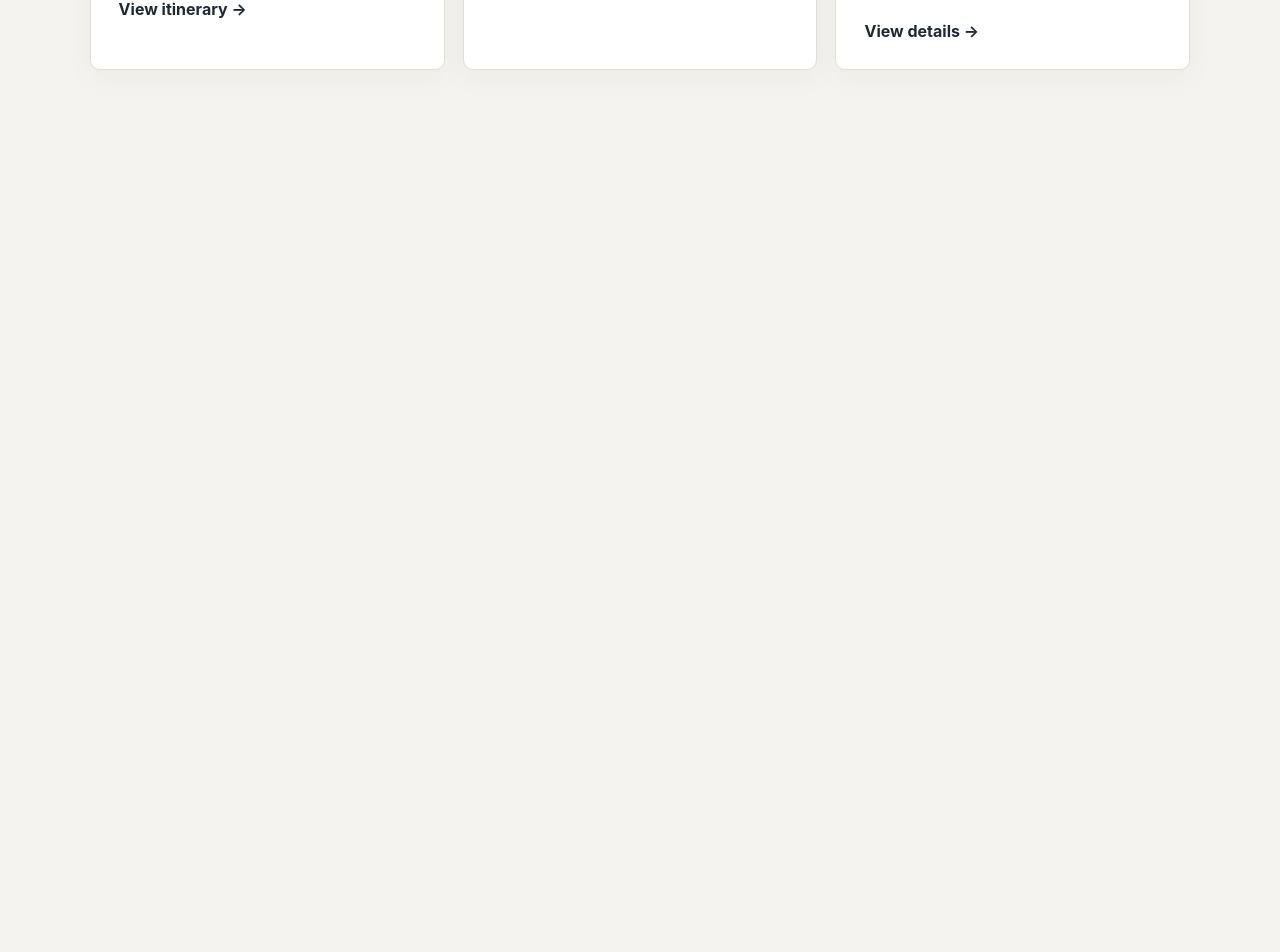
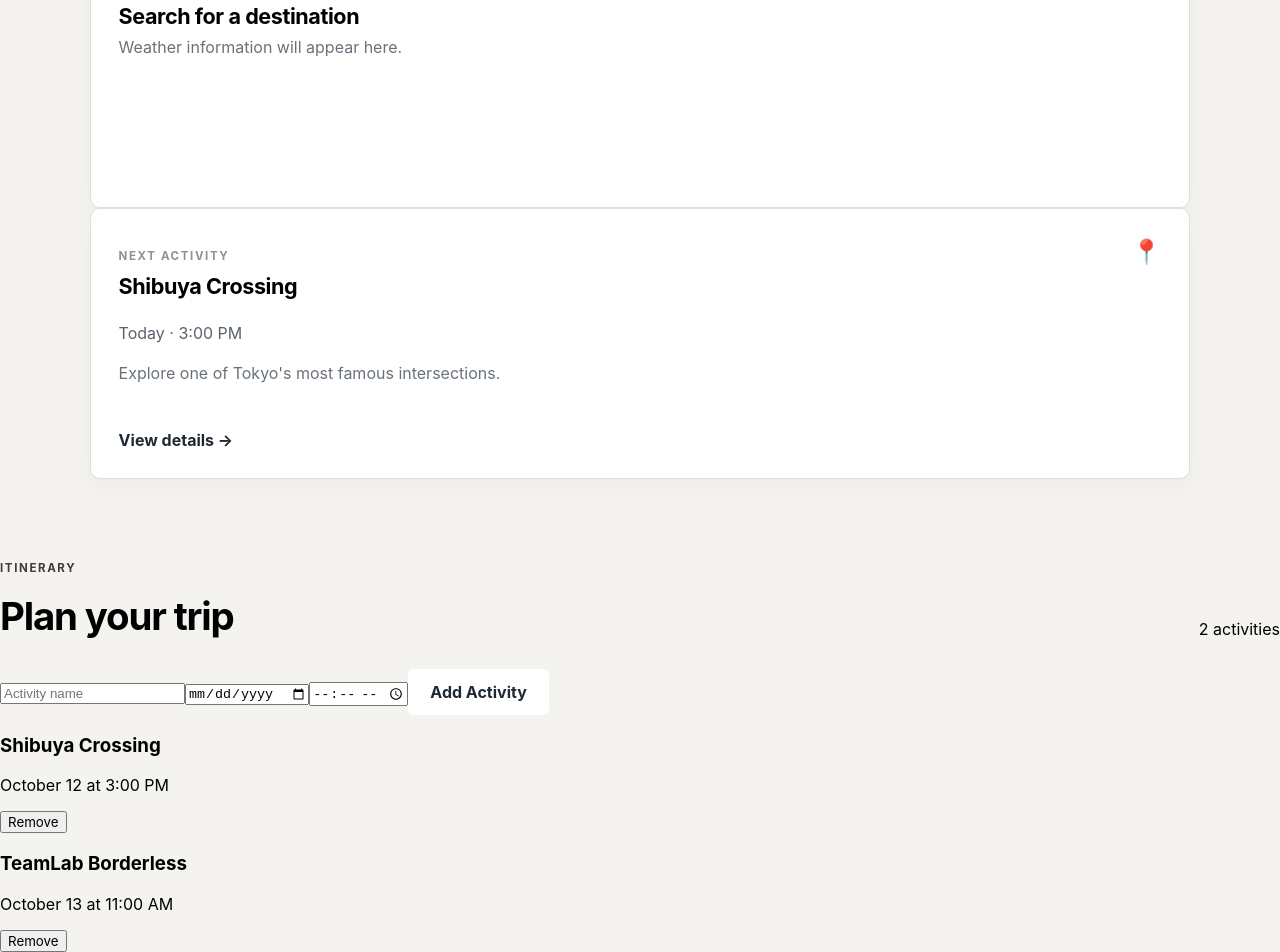
Before and after one commit to MAXIMUS-TURBO/RoamReady, a React (Vite) app: page / in a window 1280 px wide. Shown: the part 966-1918 px from the top of the page. Before the commit the page ends 1106 px from the top, so only its background shows below. Built offline with nearby package versions, Linux system fonts and the light colour scheme.

Commit message:
Saving trips (rough draft): Add interactive trip planner

```diff
--- a/src/App.jsx
+++ b/src/App.jsx
@@ -15,6 +15,7 @@
 import TripCard from './components/TripCard'
 import WeatherCard from './components/WeatherCard'
 import ActivityCard from './components/ActivityCard'
+import TripPlanner from './components/TripPlanner'
 
 import { getWeather } from './services/weatherApi'
 //adds weather api functionality to the app.
@@ -25,11 +26,24 @@
   const [loading, setLoading] = useState(false)
   const [error, setError] = useState('')
 
+  const [activities, setActivities] = useState([
+    {
+      id: 1,
+      name: 'Shibuya Crossing',
+      date: 'October 12',
+      time: '3:00 PM',
+    },
+    {
+      id: 2,
+      name: 'TeamLab Borderless',
+      date: 'October 13',
+      time: '11:00 AM',
+    },
+  ])
   async function handleSearch(searchDestination) {
   setDestination(searchDestination)
   setLoading(true)
   setError('')
-
   try {
     const weatherData = await getWeather(searchDestination)
     setWeather(weatherData)
@@ -41,37 +55,52 @@
   }
 }
 
+  function addActivity(activity) {
+  setActivities((currentActivities) => [
+    ...currentActivities,
+    {
+      ...activity,
+      id: Date.now(),
+    },
+  ])
+}
+
+function removeActivity(id) {
+  setActivities((currentActivities) =>
+    currentActivities.filter((activity) => activity.id !== id)
+  )
+}
+//React specifically recommends replacing the array
+// with a new one instead of mutating state directly
+
+
+
   return (
-    <div className="app">
+    <>
       <Navbar />
 
-      <main>
+
         <Hero onSearch={handleSearch} />
 
-        <section className="dashboard" id="dashboard">
-          <div className="section-heading">
-            <div>
-              <p className="section-label">YOUR DASHBOARD</p>
-              <h2>Ready for your next adventure?</h2>
-            </div>
-
-            <button className="secondary-button">
-              View all trips
-            </button>
-          </div>
-
-          <div className="dashboard-grid">
+        <main className="dashboard">
                 <TripCard
               destination={destination}
               dates="October 12 - October 20"
               daysAway="28"
             />
-            <WeatherCard weather={weather} loading={loading} error={error}  />
+            <WeatherCard
+            weather={weather}
+            loading={loading}
+            error={error}  />
             <ActivityCard />
-          </div>
-        </section>
-      </main>
-    </div>
+            </main>
+            <TripPlanner
+              activities={activities}
+              onAddActivity={addActivity}
+              onRemoveActivity={removeActivity}
+            />
+         </>
+
   )
 }
 
--- /dev/null
+++ b/src/components/TripPlanner.jsx
@@ -0,0 +1,106 @@
+//this component allows users to plan their trip by adding
+//  activities to an itinerary. It includes a form for inputting
+// activity details and displays a list of added activities with
+// the option to remove them.
+
+
+import { useState } from 'react'
+
+function TripPlanner({ activities, onAddActivity, onRemoveActivity }) {
+  const [form, setForm] = useState({
+    name: '',
+    date: '',
+    time: '',
+  })//This keeps track of what the user is typing.
+
+  function handleChange(event) {
+    setForm({
+      ...form,
+      [event.target.name]: event.target.value,
+    })
+  }
+
+  function handleSubmit(event) {
+    event.preventDefault()
+
+    if (!form.name || !form.date || !form.time) {
+      return
+    }
+
+    onAddActivity(form) //The form sends the information back to App.jsx
+
+    setForm({
+      name: '',
+      date: '',
+      time: '',
+    })
+  }
+
+  return (
+    <section className="trip-planner">
+      <div className="section-heading">
+        <div>
+          <p className="eyebrow">ITINERARY</p>
+          <h2>Plan your trip</h2>
+        </div>
+        <span>{activities.length} activities</span>
+      </div>
+
+      <form className="planner-form" onSubmit={handleSubmit}>
+        <input
+          type="text"
+          name="name"
+          placeholder="Activity name"
+          value={form.name}
+          onChange={handleChange}
+        />
+
+        <input
+          type="date"
+          name="date"
+          value={form.date}
+          onChange={handleChange}
+        />
+
+        <input
+          type="time"
+          name="time"
+          value={form.time}
+          onChange={handleChange}
+        />
+
+        <button className="primary-button" type="submit">
+          Add Activity
+        </button>
+      </form>
+
+      <div className="itinerary-list">
+        {activities.length === 0 ? (
+          <p className="empty-state">
+            No activities planned yet. Add something to your itinerary.
+          </p>
+        ) : (
+          activities.map((activity) => ( //Rendering the itinerary
+            <div className="itinerary-item" key={activity.id}>
+              <div>
+                <h3>{activity.name}</h3>
+                <p>
+                  {activity.date} at {activity.time}
+                </p>
+              </div>
+
+              <button
+                className="remove-button"
+                onClick={() => onRemoveActivity(activity.id)}
+              >
+                Remove
+              </button>
+            </div>
+          ))
+        )}
+      </div>
+    </section>
+  )
+}
+
+export default TripPlanner
```
